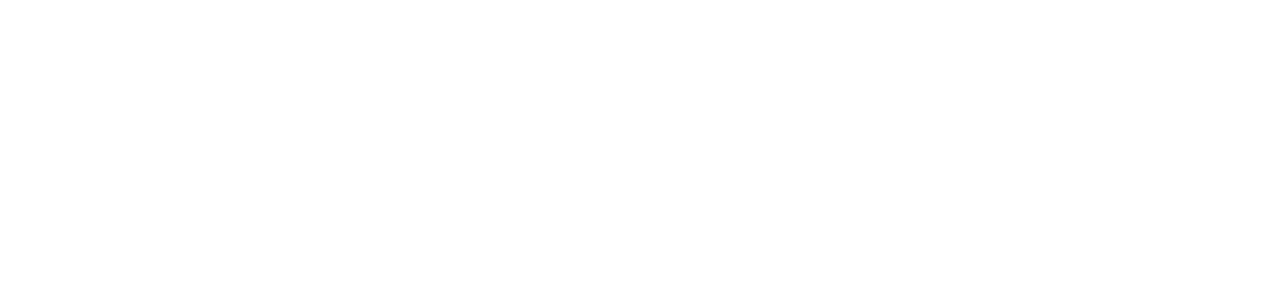
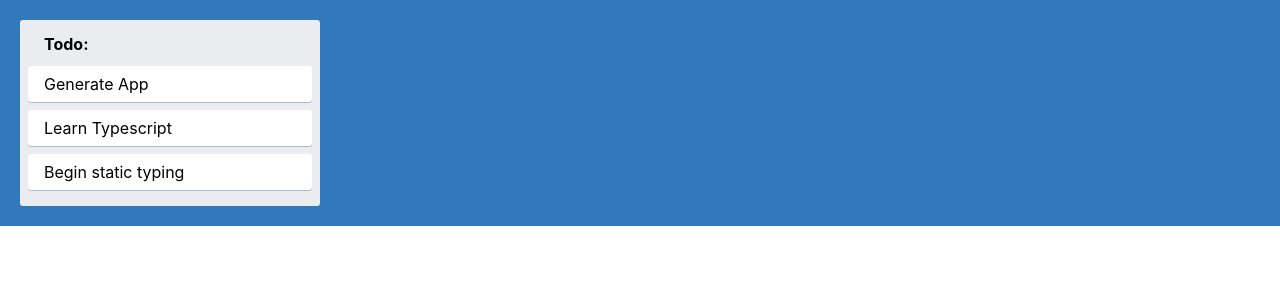
Before and after one commit to thiagopdo/trello-clone, a React (Create React App) app: page / in a window 1280 px wide. Shown: the top 300 px of the page. Built offline with nearby package versions, Linux system fonts and the light colour scheme.

Commit message:
added styled-comp and first components

```diff
--- a/package.json
+++ b/package.json
@@ -40,5 +40,8 @@
       "last 1 firefox version",
       "last 1 safari version"
     ]
+  },
+  "devDependencies": {
+    "@types/styled-components": "^5.1.34"
   }
 }
--- a/src/App.tsx
+++ b/src/App.tsx
@@ -1,3 +1,10 @@
+import { Column } from "./Column";
+import { AppContainer } from "./styles";
+
 export function App() {
-  return null;
+  return (
+    <AppContainer>
+      <Column text="Todo:" />
+    </AppContainer>
+  );
 }
--- /dev/null
+++ b/src/Column.tsx
@@ -0,0 +1,16 @@
+import { ColumnContainer, ColumnTitle, CardContainer } from "./styles";
+
+type ColumnProps = {
+  text: string;
+};
+
+export const Column = ({ text }: ColumnProps) => {
+  return (
+    <ColumnContainer>
+      <ColumnTitle>{text}</ColumnTitle>
+      <CardContainer>Generate App</CardContainer>
+      <CardContainer>Learn Typescript</CardContainer>
+      <CardContainer>Begin static typing</CardContainer>
+    </ColumnContainer>
+  );
+};
--- /dev/null
+++ b/src/styles.ts
@@ -0,0 +1,36 @@
+import styled from "styled-components";
+
+export const AppContainer = styled.div`
+  align-items: flex-start;
+  background-color: #3179ba;
+  display: flex;
+  flex-direction: row;
+  height: 100%;
+  padding: 20px;
+  width: 100%;
+`;
+
+export const ColumnContainer = styled.div`
+  background-color: #ebecf0;
+  width: 300px;
+  min-height: 40px;
+  margin-right: 20px;
+  border-radius: 3px;
+  padding: 8px 8px;
+  flex-grow: 0;
+`;
+
+export const ColumnTitle = styled.div`
+  padding: 6px 16px 12px;
+  font-weight: bold;
+`;
+
+export const CardContainer = styled.div`
+  background-color: #fff;
+  cursor: pointer;
+  margin-bottom: 0.5rem;
+  padding: 0.5rem 1rem;
+  max-width: 300px;
+  border-radius: 3px;
+  box-shadow: #091e4240 0px 1px 0px 0px;
+`;
```
Also changed, not shown: 1 other file (tests, documents, lock files or other folders).
